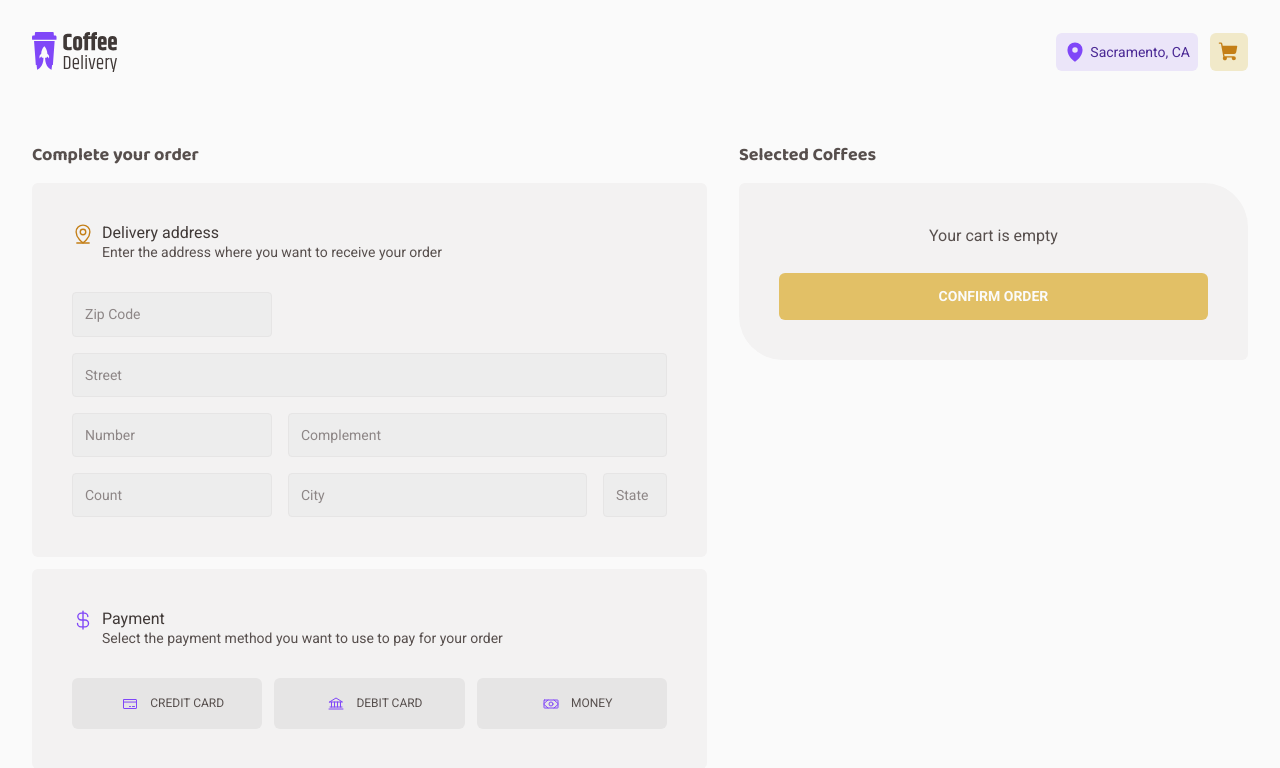
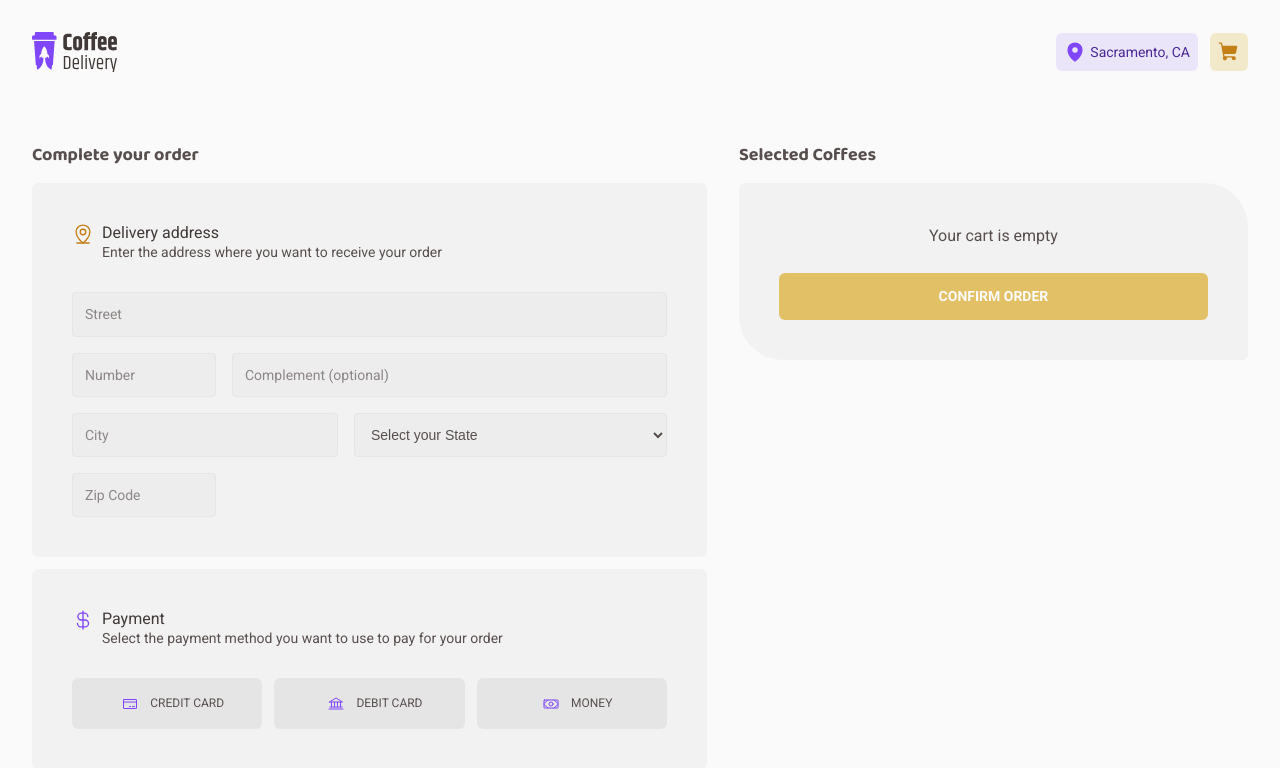
Before and after one commit to Torres-ssf/react-coffee-delivery, a React (Vite) app: page /checkout in a window 1280 px wide. Shown: the top 768 px of the page. Built offline with nearby package versions, Linux system fonts and the light colour scheme.

Commit message:
made Checkout component use  react hook form

```diff
--- a/src/pages/Checkout/index.tsx
+++ b/src/pages/Checkout/index.tsx
@@ -1,24 +1,22 @@
 import {
-  AddressForm,
-  FormContainer,
-  FormHeader,
+  AddressContainer,
+  GrayContainer,
+  GrayContainerHeader,
   AddressInputCity,
   AddressInputComplement,
-  AddressInputCount,
   AddressInputNumber,
-  AddressInputState,
   AddressInputStreet,
   AddressInputZipCode,
   CartContainer,
   CheckoutContainer,
-  OrderFormContainer,
-  PaymentInputsContainer,
-  PaymentFormContainer,
+  AddressAndPaymentContainer,
+  PaymentContainer,
   RadioInputLabel,
   CartForm,
   TotalPriceContainer,
   ConfirmOrderButton,
   CartIsEmptyContainer,
+  StateSelect,
 } from './styles'
 
 import {
@@ -29,14 +27,28 @@ import {
   Money,
 } from 'phosphor-react'
 import { defaultTheme } from '../../styles/themes/default'
-import { useContext, useState } from 'react'
+import { useContext } from 'react'
 import { CartItem } from '../../components/CartItem'
-import { CoffeeContext } from '../../context/CoffeeContext'
+import { CoffeeContext, IPaymentInfo } from '../../context/CoffeeContext'
+import { useForm } from 'react-hook-form'
+import { yupResolver } from '@hookform/resolvers/yup'
+import { paymentInfoSchema } from '../../utils/yup/schemas'
+import { useNavigate } from 'react-router-dom'
 
 export function Checkout() {
-  const [selectedPayment, setSelectedPayment] = useState('')
+  const {
+    statesNames: states,
+    cart,
+    updatePaymentInfo,
+  } = useContext(CoffeeContext)
+  const navigate = useNavigate()
 
-  const { cart } = useContext(CoffeeContext)
+  const { register, handleSubmit, watch } = useForm<IPaymentInfo>({
+    resolver: yupResolver(paymentInfoSchema),
+    shouldUseNativeValidation: true,
+  })
+
+  const paymentType = watch('paymentType')
 
   const isCartEmpty = cart.length === 0
 
@@ -53,17 +65,19 @@ export function Checkout() {
     currency: 'USD',
   })
 
-  function handleChange(e: any) {
-    setSelectedPayment(e.target.value)
+  function processPayment(data: IPaymentInfo) {
+    updatePaymentInfo(data)
+    navigate('/order-confirmed')
   }
 
   return (
     <CheckoutContainer>
-      <OrderFormContainer>
+      <form action="" onSubmit={handleSubmit(processPayment)}>
+        <AddressAndPaymentContainer>
           <h2>Complete your order</h2>
 
-        <FormContainer>
-          <FormHeader>
+          <GrayContainer>
+            <GrayContainerHeader>
               <MapPinLine size={22} color={defaultTheme['yellow-700']} />
               <div>
                 <span>Delivery address</span>
@@ -71,22 +85,51 @@ export function Checkout() {
                   Enter the address where you want to receive your order
                 </span>
               </div>
-          </FormHeader>
+            </GrayContainerHeader>
 
-          <AddressForm>
-            <AddressInputZipCode type="number" placeholder="Zip Code" />
-            <AddressInputStreet type="text" placeholder="Street" />
-            <AddressInputNumber type="number" placeholder="Number" min={1} />
-            <AddressInputComplement type="text" placeholder="Complement" />
-            <AddressInputCount type="text" placeholder="Count" />
-            <AddressInputCity type="text" placeholder="City" />
-            <AddressInputState type="text" placeholder="State" />
-          </AddressForm>
-        </FormContainer>
+            <AddressContainer>
+              <AddressInputZipCode
+                type="number"
+                placeholder="Zip Code"
+                {...register('zip', { valueAsNumber: true })}
+              />
+              <AddressInputStreet
+                type="text"
+                placeholder="Street"
+                {...register('street')}
+              />
+              <AddressInputNumber
+                type="number"
+                placeholder="Number"
+                min={1}
+                {...register('number')}
+              />
+              <AddressInputComplement
+                type="text"
+                placeholder="Complement (optional)"
+                {...register('complement')}
+              />
+              <AddressInputCity
+                type="text"
+                placeholder="City"
+                {...register('city')}
+              />
+              <StateSelect {...register('state')} defaultValue="">
+                default
+                <option value="" disabled hidden>
+                  Select your State
+                </option>
+                {states.map(state => (
+                  <option key={state} value={state}>
+                    {state}
+                  </option>
+                ))}
+              </StateSelect>
+            </AddressContainer>
+          </GrayContainer>
 
-        <FormContainer>
-          <PaymentFormContainer>
-            <FormHeader>
+          <GrayContainer>
+            <GrayContainerHeader>
               <CurrencyDollar size={22} color={defaultTheme['purple-500']} />
               <div>
                 <span>Payment</span>
@@ -95,45 +138,41 @@ export function Checkout() {
                   order
                 </span>
               </div>
-            </FormHeader>
+            </GrayContainerHeader>
 
-            <PaymentInputsContainer>
-              <RadioInputLabel isChecked={/credit-card/.test(selectedPayment)}>
+            <PaymentContainer>
+              <RadioInputLabel isChecked={/credit-card/.test(paymentType)}>
                 <input
                   type="radio"
-                  name="payment-type"
-                  onChange={handleChange}
                   value="credit-card"
+                  {...register('paymentType')}
                 />
                 <CreditCard size={16} color={defaultTheme['purple-500']} />
                 credit card
               </RadioInputLabel>
 
-              <RadioInputLabel isChecked={/debit-card/.test(selectedPayment)}>
+              <RadioInputLabel isChecked={/debit-card/.test(paymentType)}>
                 <input
                   type="radio"
-                  name="payment-type"
-                  onChange={handleChange}
                   value="debit-card"
+                  {...register('paymentType')}
                 />
                 <Bank size={16} color={defaultTheme['purple-500']} />
                 debit card
               </RadioInputLabel>
 
-              <RadioInputLabel isChecked={/money/.test(selectedPayment)}>
+              <RadioInputLabel isChecked={/money/.test(paymentType)}>
                 <input
                   type="radio"
-                  name="payment-type"
-                  onChange={handleChange}
                   value="money"
+                  {...register('paymentType')}
                 />
                 <Money size={16} color={defaultTheme['purple-500']} />
                 money
               </RadioInputLabel>
-            </PaymentInputsContainer>
-          </PaymentFormContainer>
-        </FormContainer>
-      </OrderFormContainer>
+            </PaymentContainer>
+          </GrayContainer>
+        </AddressAndPaymentContainer>
 
         <CartContainer>
           <h2>Selected Coffees</h2>
@@ -163,11 +202,12 @@ export function Checkout() {
               )}
             </TotalPriceContainer>
 
-          <ConfirmOrderButton disabled={isCartEmpty} type="button">
+            <ConfirmOrderButton disabled={isCartEmpty} type="submit">
               Confirm Order
             </ConfirmOrderButton>
           </CartForm>
         </CartContainer>
+      </form>
     </CheckoutContainer>
   )
 }
--- a/src/pages/Checkout/styles.ts
+++ b/src/pages/Checkout/styles.ts
@@ -2,8 +2,13 @@ import styled, { css } from 'styled-components'
 
 export const CheckoutContainer = styled.main`
   display: flex;
+
+  form {
+    display: flex;
     gap: 2rem;
     margin-top: 2.5rem;
+
+    width: 100%;
 
     h2 {
       margin-bottom: 1rem;
@@ -14,9 +19,10 @@ export const CheckoutContainer = styled.main`
       font-size: 1.125rem;
       line-height: 130%;
     }
+  }
 `
 
-export const OrderFormContainer = styled.div`
+export const AddressAndPaymentContainer = styled.div`
   display: flex;
   flex-direction: column;
   flex: 1 1 57%;
@@ -28,7 +34,7 @@ export const CartContainer = styled.div`
   flex: 1 1 43%;
 `
 
-export const FormContainer = styled.form`
+export const GrayContainer = styled.div`
   display: flex;
   flex-direction: column;
 
@@ -40,7 +46,7 @@ export const FormContainer = styled.form`
   background: ${({ theme }) => theme['gray-100']};
 `
 
-export const FormHeader = styled.header`
+export const GrayContainerHeader = styled.header`
   display: flex;
   justify-content: start;
   gap: 0.5rem;
@@ -63,18 +69,19 @@ export const FormHeader = styled.header`
   }
 `
 
-export const AddressForm = styled.div`
+export const AddressContainer = styled.div`
   display: grid;
   gap: 1rem;
   grid-template:
-    'zip . .'
-    'street street street'
-    'number complement complement'
-    'count city state' auto / 12.5rem auto 4rem;
+    'street street street street'
+    'number complement complement complement'
+    'city city state state'
+    'zip . . .' auto / 9rem auto auto auto;
 
   width: 100%;
 `
-export const AddressInput = styled.input`
+
+const InputDefaultStyles = css`
   border: none;
   border-radius: 4px;
   border: 1px solid ${({ theme }) => theme['gray-400']};
@@ -92,40 +99,45 @@ export const AddressInput = styled.input`
   }
 `
 
-export const AddressInputZipCode = styled(AddressInput)`
+export const AddressInputZipCode = styled.input`
+  ${InputDefaultStyles}
   grid-area: zip;
 `
 
-export const AddressInputStreet = styled(AddressInput)`
+export const AddressInputStreet = styled.input`
+  ${InputDefaultStyles}
   grid-area: street;
 `
 
-export const AddressInputNumber = styled(AddressInput)`
+export const AddressInputNumber = styled.input`
+  ${InputDefaultStyles}
   grid-area: number;
 `
 
-export const AddressInputComplement = styled(AddressInput)`
+export const AddressInputComplement = styled.input`
+  ${InputDefaultStyles}
   grid-area: complement;
 `
 
-export const AddressInputCount = styled(AddressInput)`
-  grid-area: count;
-`
-
-export const AddressInputCity = styled(AddressInput)`
+export const AddressInputCity = styled.input`
+  ${InputDefaultStyles}
   grid-area: city;
 `
 
-export const AddressInputState = styled(AddressInput)`
+export const StateSelect = styled.select`
+  ${InputDefaultStyles}
   grid-area: state;
+
+  &:invalid {
+    color: ${({ theme }) => theme['gray-600']};
+  }
+
+  option {
+    color: ${({ theme }) => theme['gray-700']};
+  }
 `
 
-export const PaymentFormContainer = styled.div`
-  display: flex;
-  flex-direction: column;
-`
-
-export const PaymentInputsContainer = styled.div`
+export const PaymentContainer = styled.div`
   display: flex;
   flex-direction: row;
   gap: 0.75rem;
@@ -177,7 +189,7 @@ export const RadioInputLabel = styled.label<IRadioInputLabelProps>`
   }
 `
 
-export const CartForm = styled.form`
+export const CartForm = styled.div`
   width: 100%;
 
   padding: 2.5rem;
--- /dev/null
+++ b/src/utils/yup/schemas.ts
@@ -0,0 +1,17 @@
+import * as yup from 'yup'
+import { IPaymentInfo } from '../../context/CoffeeContext'
+
+export const paymentInfoSchema: yup.SchemaOf<IPaymentInfo> = yup
+  .object()
+  .shape({
+    street: yup.string().required(),
+    number: yup.number().required().positive().integer(),
+    complement: yup.string(),
+    city: yup.string().required(),
+    state: yup.string().required(),
+    zip: yup.number().required().positive().integer(),
+    paymentType: yup
+      .mixed()
+      .oneOf(['credit-card', 'debit-card', 'money'])
+      .required(),
+  })
```
Lines whose indentation alone changed are shown as unchanged.
